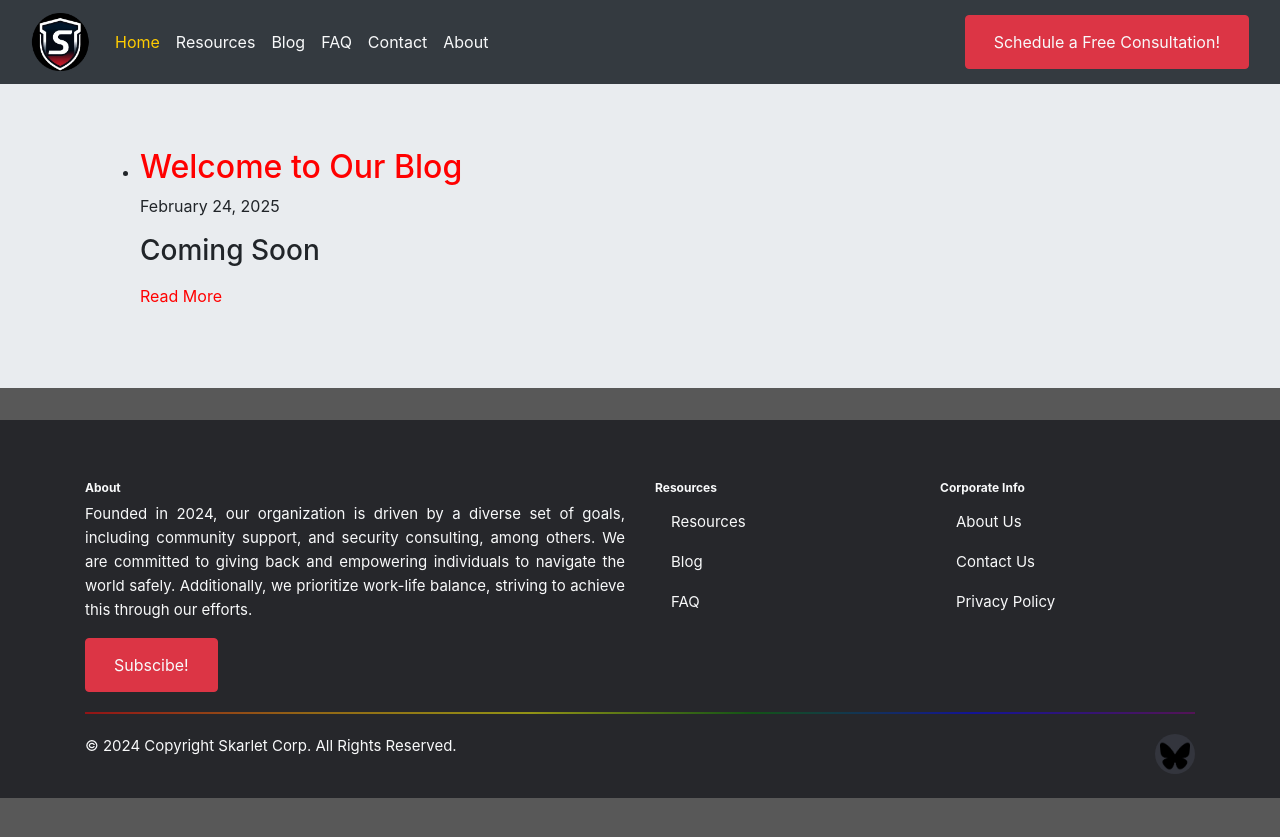
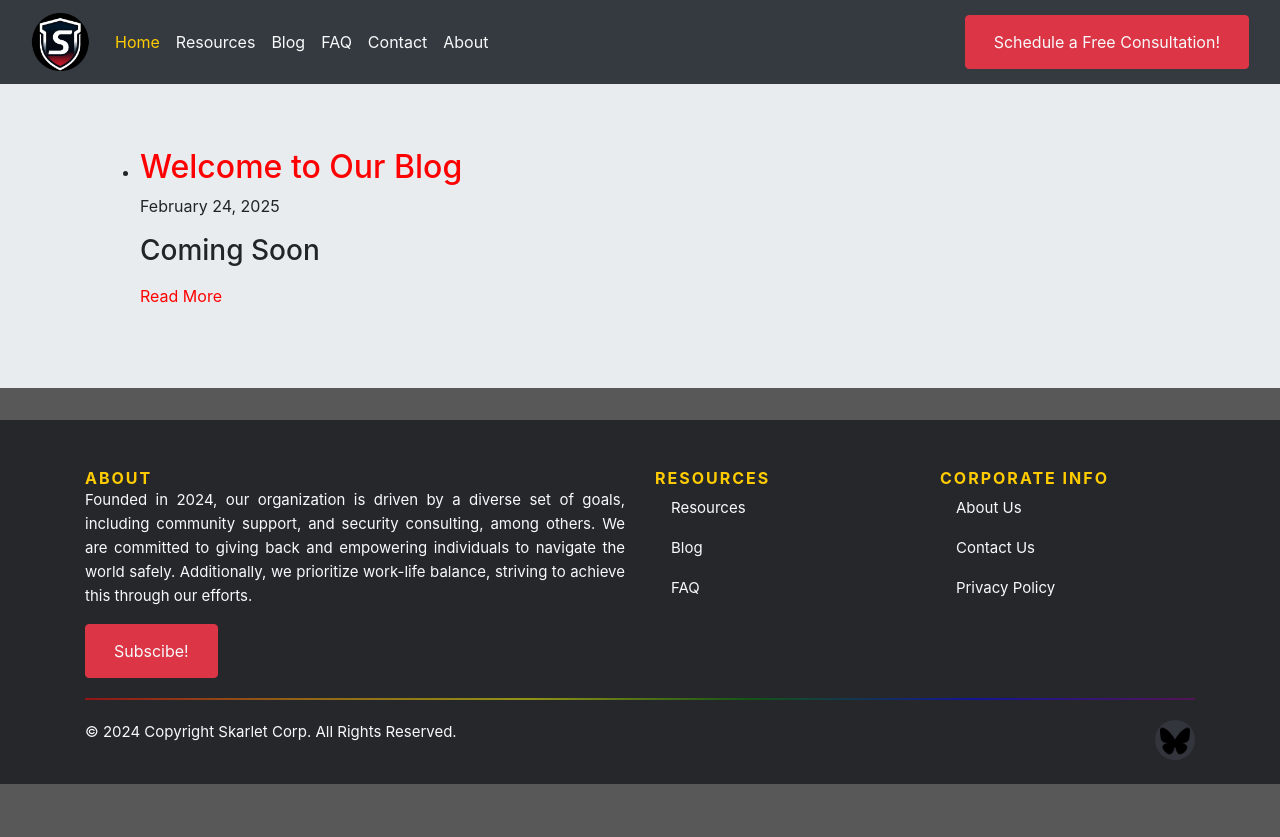
Before and after one commit to SkarletTeam/skarlet, a Jekyll site: the page built from blog.md, in a window 1280 px wide. Shown: the top 837 px of the page. Built offline with Jekyll 4.4.1, drawn with Linux system fonts in a browser that asks for light colours.

Commit message:
Update style.css

```diff
--- a/css/style.css
+++ b/css/style.css
@@ -4,18 +4,6 @@
 	false;clear:left;
 	font:14px Helvetica,Arial,sans-serif;
 	width: 600px;
-}
-
-.footer-heading {
-  font-size: 0.75rem; /* Equivalent to h6 */
-  font-weight: bold;
-  line-height: 1.1;
-  margin-top: 1rem;
-  margin-bottom: 0.5rem;
-}
-
-.footer-heading:focus, .footer-heading:hover {
-  outline: 2px solid #000; /* Optional focus/hover effect for accessibility */
 }
 
 a:link {
@@ -101,6 +89,20 @@ a:active {
             text-align: center; /* Center text horizontally */
             vertical-align: middle; /* Center text vertically */
         }
+.footer-heading {
+  color: #ffcc00; /* Yellow for strong contrast */
+  font-size: 16px; /* Equivalent to h6 */
+  text-transform: uppercase; /* Uppercase for headings */
+  margin-top: 5px;
+  letter-spacing: 2px; /* Spacing between letters */
+  font-weight: bold;
+  line-height: 1.1;
+}
+
+.footer-heading:focus, .footer-heading:hover {
+  outline: 2px solid #000; /* Optional focus/hover effect for accessibility */
+}
+
 
 .site-footer {
   background-color: #26272b; /* Dark background color */
```
